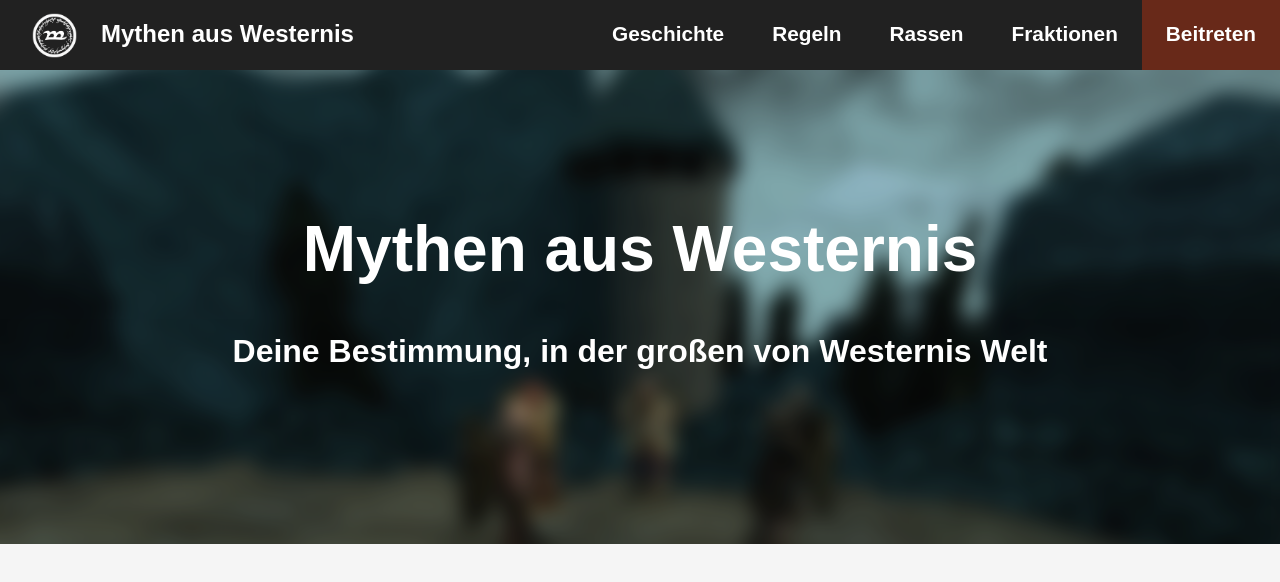
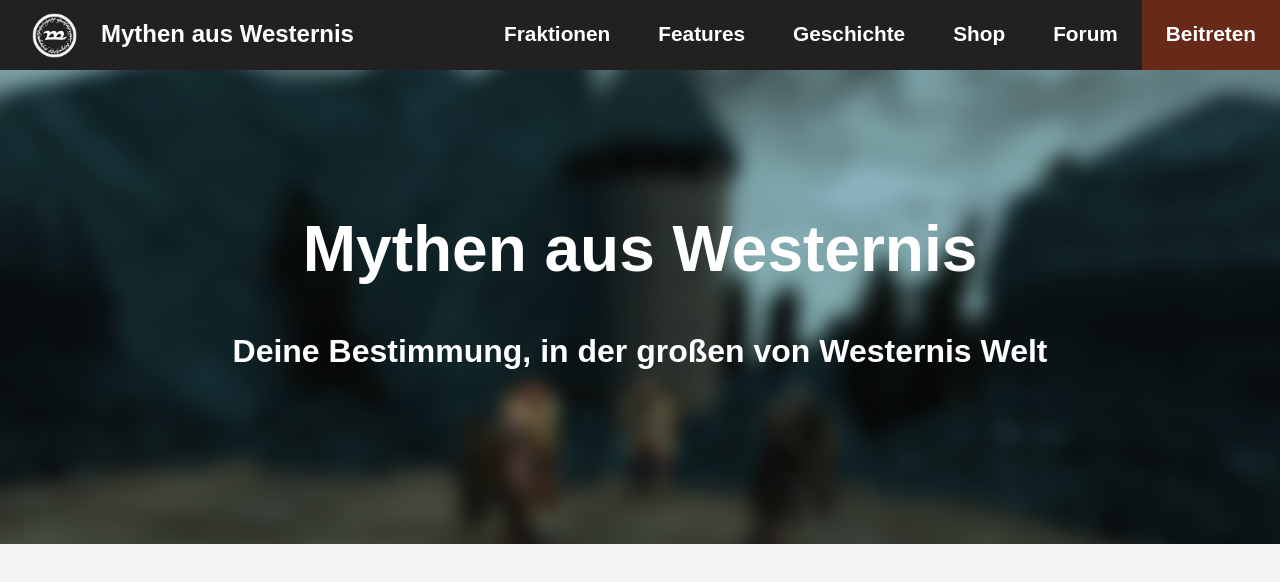
Before and after one commit to DannyINF/maw-rp-de, a Next.js app: page / in a window 1280 px wide. Shown: the top 582 px of the page. Built offline with nearby package versions, Linux system fonts and the light colour scheme; a web font is replaced by a local one.

Commit message:
feat(header) changed header links

```diff
--- a/src/components/header/header.module.scss
+++ b/src/components/header/header.module.scss
@@ -49,7 +49,7 @@
 
     &:hover {
         color: var(--text-light);
-        background-color: var(--accent-color-primary);
+        background-color: var(--accent-color-primary-highlight);
         text-decoration: none;
     }
 }
--- a/src/components/header/header.tsx
+++ b/src/components/header/header.tsx
@@ -22,23 +22,38 @@ const Header = () => {
 			<nav className={styles.nav}>
 				<ul>
 					<li>
+						<a href="#fraktionen" className={styles.link}>
+							Fraktionen
+						</a>
+					</li>
+					<li>
+						<a href="#features" className={styles.link}>
+							Features
+						</a>
+					</li>
+					<li>
 						<a href="#geschichte" className={styles.link}>
 							Geschichte
 						</a>
 					</li>
 					<li>
-						<a href="#regeln" className={styles.link}>
-							Regeln
+						<a
+							href="https://hdr-rp.vyhub.app/shop"
+							target="_blank"
+							rel="noreferrer"
+							className={styles.link}
+						>
+							Shop
 						</a>
 					</li>
 					<li>
-						<a href="#rassen" className={styles.link}>
-							Rassen
-						</a>
-					</li>
-					<li>
-						<a href="#fraktionen" className={styles.link}>
-							Fraktionen
+						<a
+							href="https://forum.mythenauswesternis.de/"
+							target="_blank"
+							rel="noreferrer"
+							className={styles.link}
+						>
+							Forum
 						</a>
 					</li>
 					<li>
--- a/src/styles/globals.scss
+++ b/src/styles/globals.scss
@@ -3,7 +3,8 @@
     --bg-light: #F5F5F5;
     --text-dark: #373737;
     --text-light: #FFFFFF;
-    --accent-color-primary: #B4902D;
+    --accent-color-primary: #98781e;
+    --accent-color-primary-highlight: #B4902D;
     --accent-color-secondary: #682919;
     --accent-color-secondary-highlight: #9c3e26;
     --font-size-large-text: 1.3rem;
```
